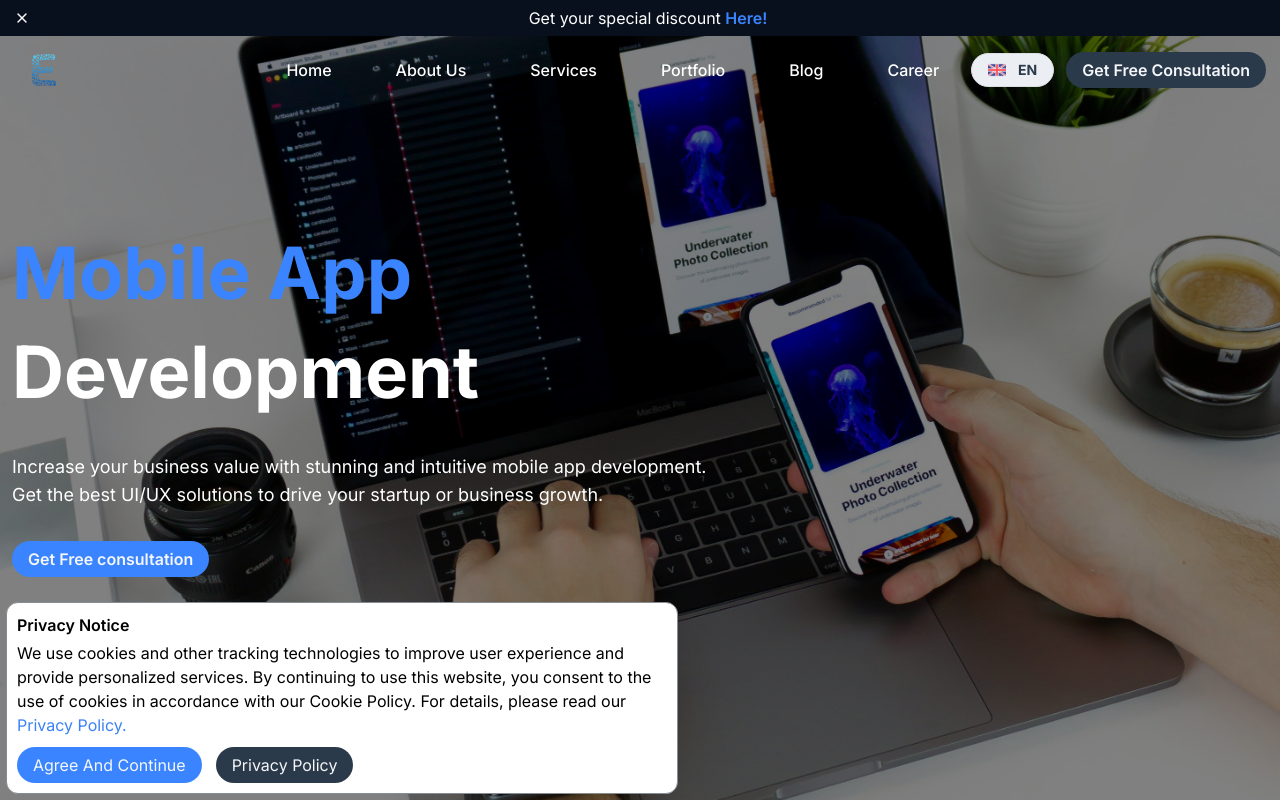
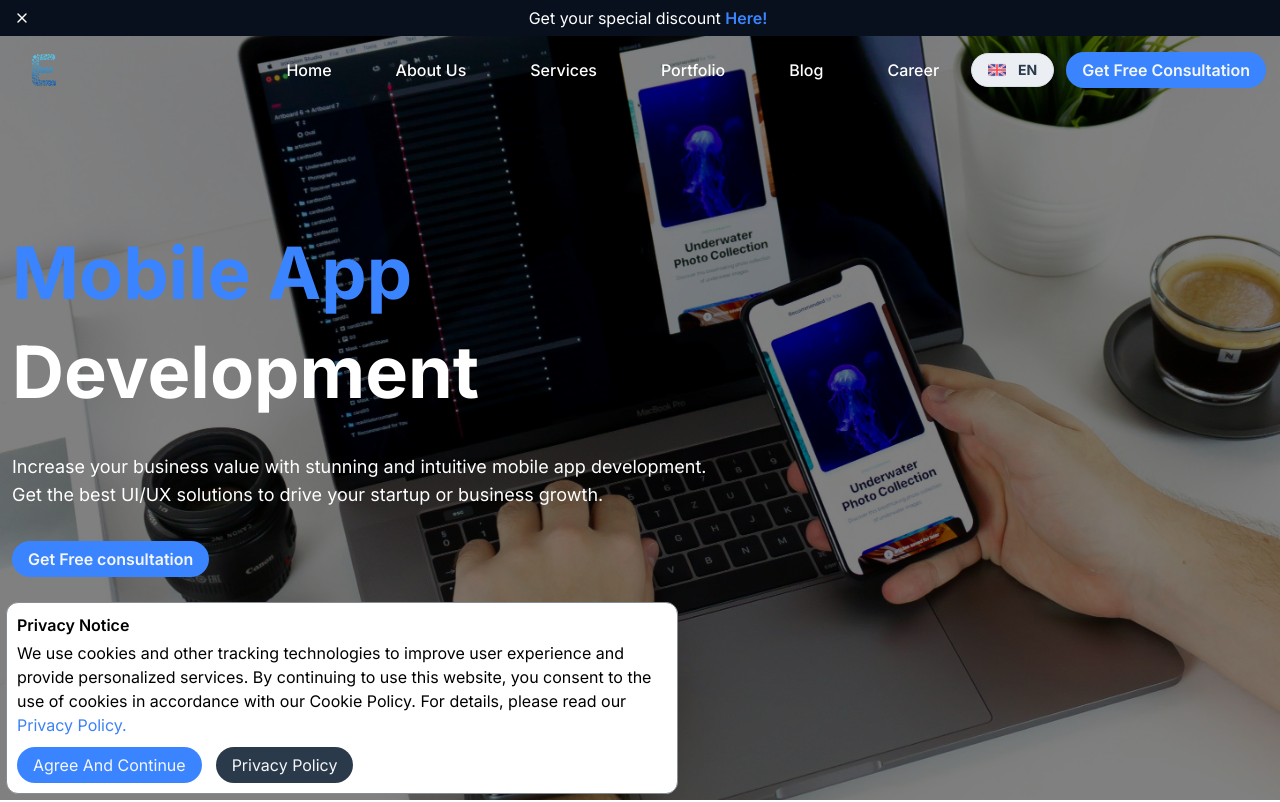
Before and after one commit to Adtyya/evetech-v2, a Next.js app: page /en/services/mobile-app-development in a window 1280 px wide. Shown: the top 802 px of the page. Built offline with nearby package versions, Linux system fonts and the light colour scheme.

Commit message:
hotfix revisi

```diff
--- a/components/form/inputv2.jsx
+++ b/components/form/inputv2.jsx
@@ -45,7 +45,7 @@ function InputInvisibleLabel({ ...props }) {
   return (
     <div className="flex flex-col space-y-2.5">
       {/* <label className="text-transparent">iam supposed to be transparent</label> */}
-      <div className="h-1"></div>
+      <div className="text-transparent h-0 lg:h-fit">a</div>
       <input
         className="focus:outline-none py-2.5 px-3 rounded-xl border-2 border-transparent focus:border-border-gray"
         {...props}
--- a/components/navbar/navbar.jsx
+++ b/components/navbar/navbar.jsx
@@ -6,7 +6,7 @@ import React, { useState, useEffect, useMemo } from "react";
 import Logo from "./logo";
 import Link from "next/link";
 import { FiX } from "react-icons/fi";
-import { ButtonPrimary, ButtonWhite } from "../button/button";
+import { ButtonLightBlue, ButtonPrimary, ButtonWhite } from "../button/button";
 import { useTranslations, useLocale } from "next-intl";
 import { usePathname, useRouter } from "next/navigation";
 import { useTransition } from "react";
@@ -311,9 +311,9 @@ export default function NavbarEvetech() {
               </div>
 
               <Link href="/contact-us">
-                <ButtonPrimary className="whitespace-nowrap">
+                <ButtonLightBlue className="whitespace-nowrap">
                   Get Free Consultation
-                </ButtonPrimary>
+                </ButtonLightBlue>
               </Link>
             </div>
           </nav>
--- a/components/view/webdevelopment/readyToMeet.jsx
+++ b/components/view/webdevelopment/readyToMeet.jsx
@@ -78,7 +78,7 @@ export default function ReadyToMeet() {
             <div className="flex flex-col lg:flex-row lg:space-x-5">
               <div className="w-full lg:w-2/4">
                 <InputSelect
-                  label={t("form.input.phone")}
+                  label={t("input.phone")}
                   onChange={(even) => setCountryCode(even.target.value)}
                   required={false}
                 >
```
